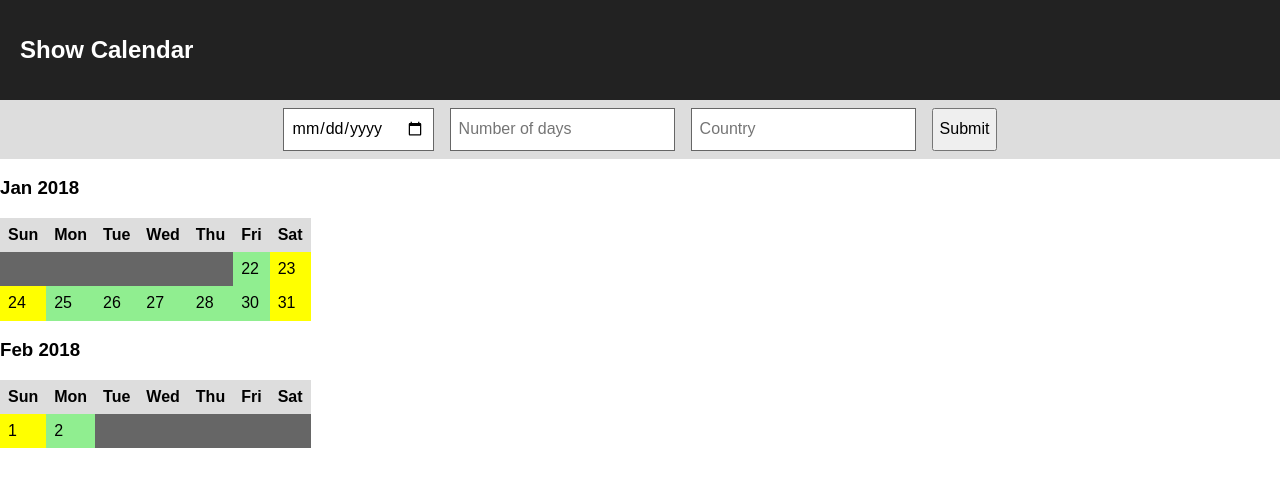
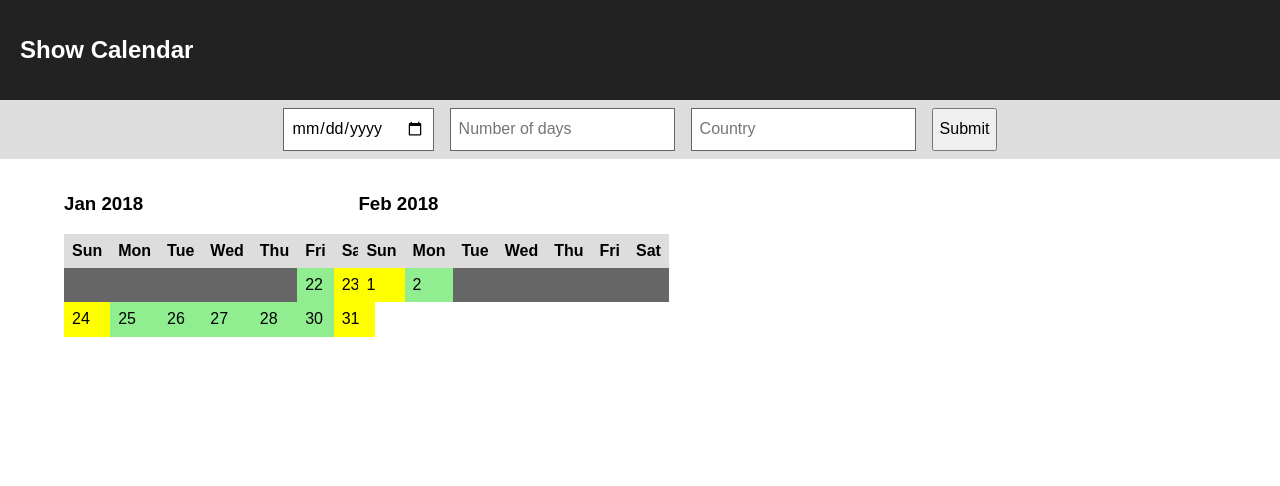
Before and after one commit to fmontes/show-calendar, a React (Create React App) app: page / in a window 1280 px wide. Shown: the top 486 px of the page. Built offline with nearby package versions, Linux system fonts and the light colour scheme.

Commit message:
Style the calendar grid

```diff
--- a/src/App.js
+++ b/src/App.js
@@ -20,6 +20,13 @@ const Wrapper = styled.div`
     }
 `
 
+const Calendars = styled.main`
+    display: grid;
+    grid-gap: 2vw;
+    grid-template-columns: repeat(auto-fill, minmax(20vw, 1fr));
+    margin: 0 5vw;
+`
+
 class App extends Component {
     onSubmit(e) {
         console.log(e)
@@ -32,7 +39,9 @@ class App extends Component {
                     <h1>Show Calendar</h1>
                 </Header>
                 <Form onSubmit={this.onSubmit} />
-                {this.props.data ? this.props.data.map((month, index) => <Month name={month.name} weeks={month.weeks} key={index} />) : []}
+                <Calendars>
+                    {this.props.data ? this.props.data.map((month, index) => <Month name={month.name} weeks={month.weeks} key={index} />) : []}
+                </Calendars>
             </Wrapper>
         )
     }
--- a/src/components/calendar/Month.js
+++ b/src/components/calendar/Month.js
@@ -8,6 +8,7 @@ const MonthWrapper = styled.div`
 
 const Table = styled.table`
     border-collapse: collapse;
+    width: 100%
 
     th {
         background-color: var(--gray-light);
```
